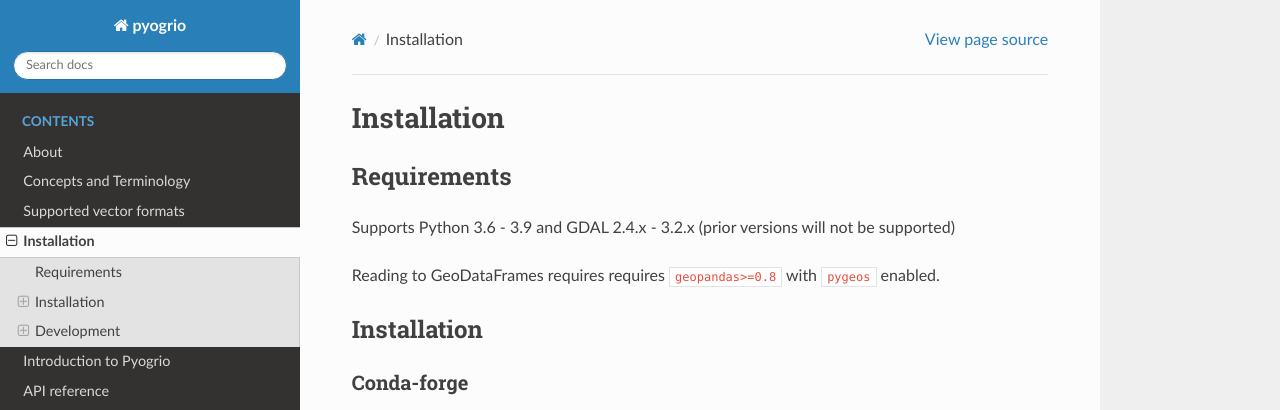
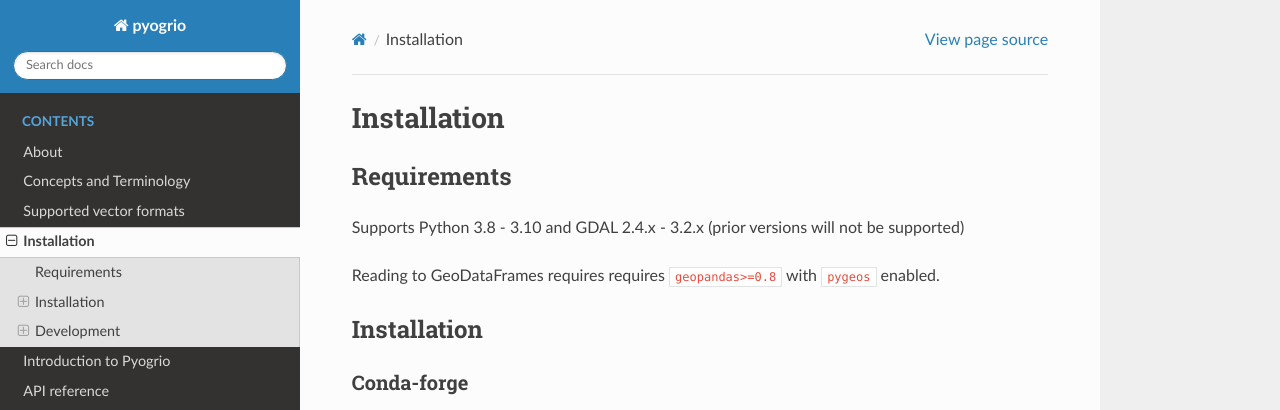
Before and after one commit to geopandas/pyogrio, a Sphinx documentation site: the page built from docs/source/install.md, in a window 1280 px wide and 900 px high. Shown: the top 410 px of the window. Built offline with Sphinx 7.4.7 and the Read the Docs theme 2.0.0, drawn with Linux system fonts in a browser that asks for light colours.

Commit message:
DEP: require Python >= 3.8 (#33)

```diff
--- a/docs/source/install.md
+++ b/docs/source/install.md
@@ -2,7 +2,7 @@
 
 ## Requirements
 
-Supports Python 3.6 - 3.9 and GDAL 2.4.x - 3.2.x
+Supports Python 3.8 - 3.10 and GDAL 2.4.x - 3.2.x
 (prior versions will not be supported)
 
 Reading to GeoDataFrames requires requires `geopandas>=0.8` with `pygeos` enabled.
--- a/setup.py
+++ b/setup.py
@@ -19,14 +19,14 @@ except ImportError:
     cythonize = None
 
 
-MIN_PYTHON_VERSION = (3, 6, 0)
+MIN_PYTHON_VERSION = (3, 8, 0)
 MIN_GDAL_VERSION = (2, 4, 0)
 
 build_ext = None
 
 
 if sys.version_info < MIN_PYTHON_VERSION:
-    raise RuntimeError("Python >= 3.6 is required")
+    raise RuntimeError("Python >= 3.8 is required")
 
 
 # Get GDAL config from gdal-config command
@@ -161,7 +161,7 @@ setup(
     description="Vectorized spatial vector file format I/O using GDAL/OGR",
     long_description_content_type="text/markdown",
     long_description=open("README.md").read(),
-    python_requires=">=3.6",
+    python_requires=">=3.8",
     install_requires=["numpy"],
     extras_require={
         "dev": ["Cython"],
```
Also changed, not shown: README.md (+1 -1 lines).
